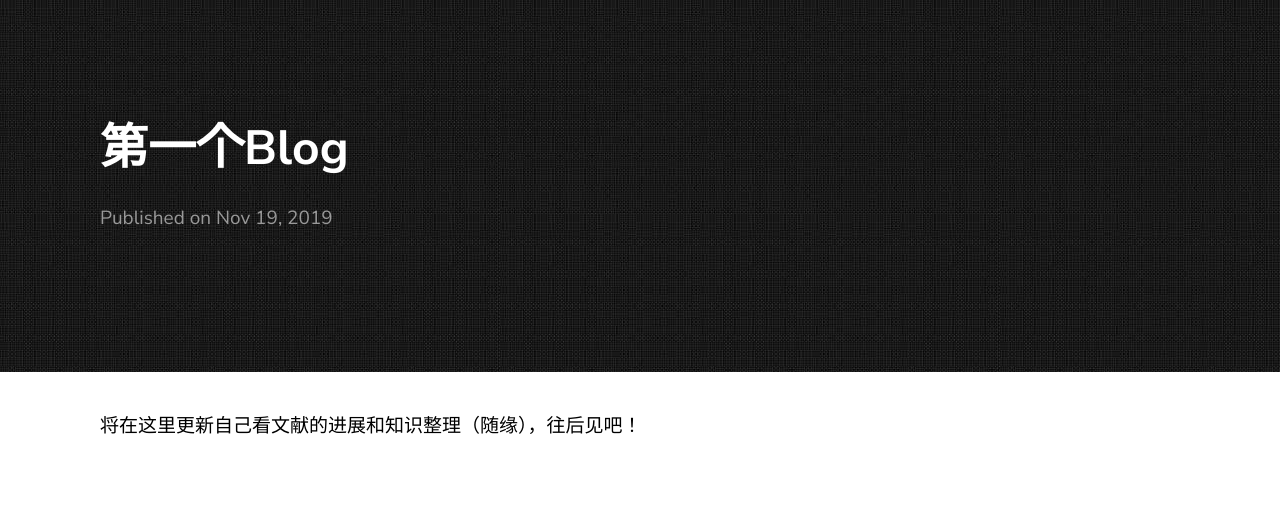
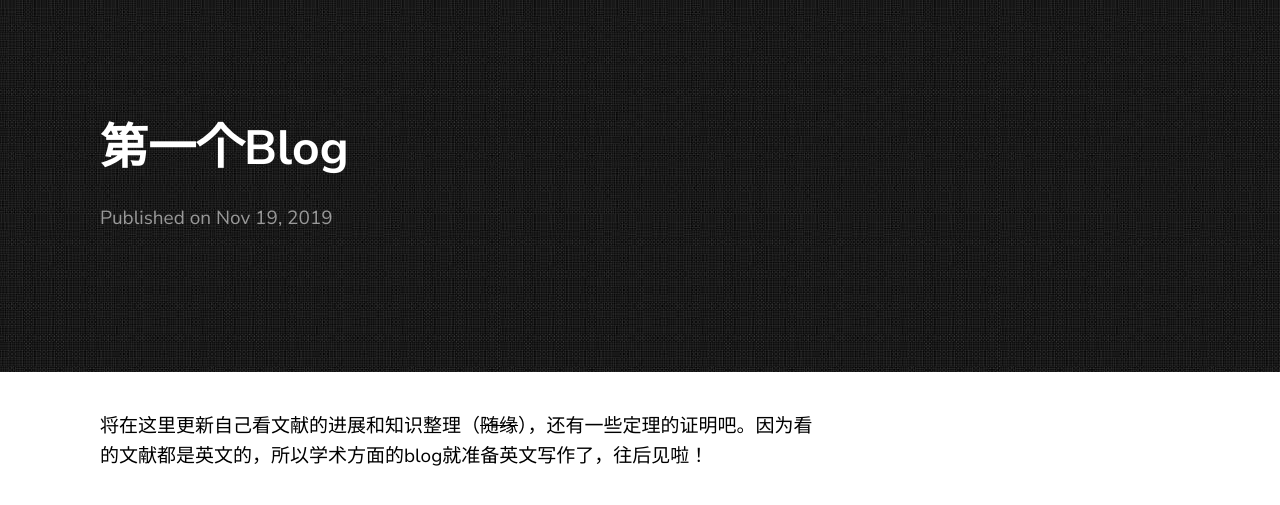
Before and after one commit to derek1998/blog.xiaoyuma, a Jekyll site: the page built from _posts/2019-11-19-第一个Blog.md, in a window 1280 px wide. Shown: the top 505 px of the page. Built offline with Jekyll 4.4.1, drawn with Linux system fonts in a browser that asks for light colours.

Commit message:
修改文件: _posts/2019-11-19-第一个Blog.md

```diff
--- a/_posts/2019-11-19-第一个Blog.md
+++ b/_posts/2019-11-19-第一个Blog.md
@@ -6,4 +6,4 @@ date:   2019-11-19 20:09:00 +0530
 
 
 
-将在这里更新自己看文献的进展和知识整理（随缘），往后见吧！
+将在这里更新自己看文献的进展和知识整理（~~随缘~~），还有一些定理的证明吧。因为看的文献都是英文的，所以学术方面的blog就准备英文写作了，往后见啦！
```
